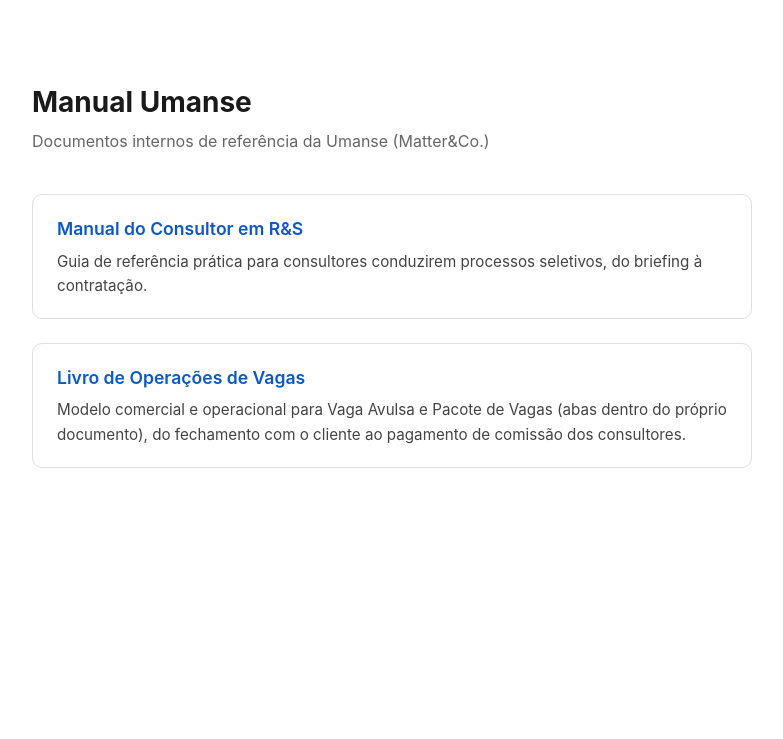
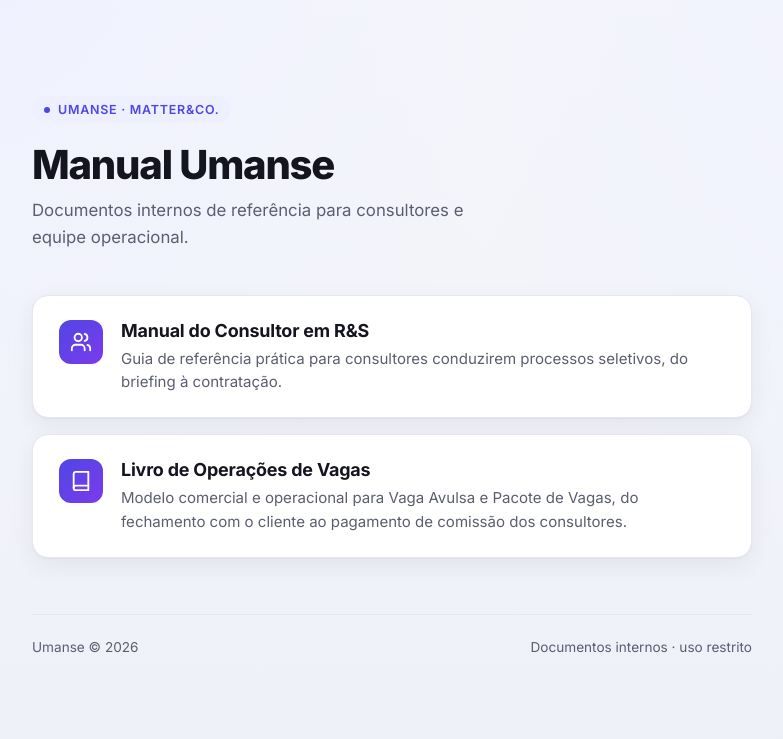
Before and after one commit to Bruno-Marques-MatterCo/manual-umanse, a plain HTML site: page index.html in a window 1280 px wide. Shown: the whole page, without its empty margins (248-1031 px from the left). Drawn offline with Linux system fonts and the light colour scheme.

Commit message:
Redesenha a página inicial com um visual mais elegante

```diff
--- a/index.html
+++ b/index.html
@@ -4,72 +4,214 @@
 <meta charset="UTF-8">
 <meta name="viewport" content="width=device-width, initial-scale=1.0">
 <title>Manual Umanse</title>
+<link rel="preconnect" href="https://fonts.googleapis.com">
+<link rel="preconnect" href="https://fonts.gstatic.com" crossorigin>
+<link href="https://fonts.googleapis.com/css2?family=Inter:wght@400;500;600;700;800&display=swap" rel="stylesheet">
 <style>
   :root {
     color-scheme: light dark;
+    --bg-1: #f6f7fb;
+    --bg-2: #eef0f8;
+    --surface: #ffffff;
+    --border: #e4e6f0;
+    --text: #14151f;
+    --text-muted: #5b5e70;
+    --accent: #4f46e5;
+    --accent-2: #7c3aed;
+    --accent-soft: #eef0ff;
+    --shadow: 0 1px 2px rgba(20,21,31,.04), 0 8px 24px rgba(20,21,31,.06);
+    --shadow-hover: 0 4px 10px rgba(20,21,31,.06), 0 16px 40px rgba(79,70,229,.14);
   }
+  @media (prefers-color-scheme: dark) {
+    :root {
+      --bg-1: #0b0c12;
+      --bg-2: #12131c;
+      --surface: #161826;
+      --border: #262838;
+      --text: #f1f2f8;
+      --text-muted: #9497ab;
+      --accent: #818cf8;
+      --accent-2: #a78bfa;
+      --accent-soft: rgba(129,140,248,.12);
+      --shadow: 0 1px 2px rgba(0,0,0,.3), 0 8px 24px rgba(0,0,0,.35);
+      --shadow-hover: 0 4px 10px rgba(0,0,0,.4), 0 16px 40px rgba(129,140,248,.18);
+    }
+  }
+  * { box-sizing: border-box; }
   body {
-    font-family: -apple-system, BlinkMacSystemFont, "Segoe UI", Roboto, Helvetica, Arial, sans-serif;
+    margin: 0;
+    min-height: 100vh;
+    font-family: 'Inter', -apple-system, BlinkMacSystemFont, "Segoe UI", Roboto, Helvetica, Arial, sans-serif;
+    background:
+      radial-gradient(circle at 15% -10%, var(--accent-soft), transparent 45%),
+      radial-gradient(circle at 100% 0%, var(--accent-soft), transparent 40%),
+      linear-gradient(180deg, var(--bg-1), var(--bg-2));
+    color: var(--text);
+    display: flex;
+    justify-content: center;
+    padding: 96px 24px 64px;
+  }
+  main {
+    width: 100%;
     max-width: 720px;
-    margin: 80px auto;
-    padding: 0 24px;
-    line-height: 1.6;
-    color: #1a1a1a;
+  }
+  .eyebrow {
+    display: inline-flex;
+    align-items: center;
+    gap: 8px;
+    font-size: 0.78rem;
+    font-weight: 600;
+    letter-spacing: .06em;
+    text-transform: uppercase;
+    color: var(--accent);
+    background: var(--accent-soft);
+    padding: 6px 12px;
+    border-radius: 999px;
+    margin-bottom: 20px;
+  }
+  .eyebrow .dot {
+    width: 6px;
+    height: 6px;
+    border-radius: 50%;
+    background: var(--accent);
   }
   h1 {
-    font-size: 1.75rem;
-    margin-bottom: 0.25rem;
+    font-size: 2.5rem;
+    font-weight: 800;
+    letter-spacing: -0.03em;
+    margin: 0 0 10px;
+    line-height: 1.1;
   }
   p.subtitle {
-    color: #666;
-    margin-top: 0;
-    margin-bottom: 2.5rem;
+    color: var(--text-muted);
+    font-size: 1.05rem;
+    margin: 0 0 44px;
+    max-width: 46ch;
+    line-height: 1.6;
   }
   ul {
     list-style: none;
     padding: 0;
+    margin: 0;
+    display: flex;
+    flex-direction: column;
+    gap: 16px;
   }
-  li {
-    margin-bottom: 1.5rem;
-    padding: 20px 24px;
-    border: 1px solid #e0e0e0;
-    border-radius: 10px;
+  li a.card {
+    position: relative;
+    display: flex;
+    align-items: flex-start;
+    gap: 18px;
+    text-decoration: none;
+    color: inherit;
+    background: var(--surface);
+    border: 1px solid var(--border);
+    border-radius: 16px;
+    padding: 24px 26px;
+    box-shadow: var(--shadow);
+    transition: transform .18s ease, box-shadow .18s ease, border-color .18s ease;
   }
-  a {
-    color: #0a58ca;
-    font-weight: 600;
-    font-size: 1.1rem;
-    text-decoration: none;
+  li a.card:hover,
+  li a.card:focus-visible {
+    transform: translateY(-3px);
+    box-shadow: var(--shadow-hover);
+    border-color: transparent;
   }
-  a:hover {
-    text-decoration: underline;
+  .icon {
+    flex: none;
+    width: 44px;
+    height: 44px;
+    border-radius: 12px;
+    display: flex;
+    align-items: center;
+    justify-content: center;
+    background: linear-gradient(135deg, var(--accent), var(--accent-2));
+    color: #fff;
   }
-  li p {
-    margin: 6px 0 0;
-    color: #444;
-    font-size: 0.95rem;
+  .icon svg { width: 22px; height: 22px; }
+  .card-body { flex: 1; min-width: 0; }
+  .card-title {
+    display: flex;
+    align-items: center;
+    gap: 8px;
+    font-size: 1.12rem;
+    font-weight: 700;
+    letter-spacing: -0.01em;
+    margin: 0 0 6px;
   }
-  @media (prefers-color-scheme: dark) {
-    body { color: #eee; }
-    p.subtitle { color: #aaa; }
-    li { border-color: #333; }
-    a { color: #6ea8fe; }
-    li p { color: #bbb; }
+  .card-title .arrow {
+    opacity: 0;
+    transform: translateX(-4px);
+    transition: opacity .18s ease, transform .18s ease;
+    color: var(--accent);
+  }
+  li a.card:hover .arrow,
+  li a.card:focus-visible .arrow {
+    opacity: 1;
+    transform: translateX(0);
+  }
+  .card-desc {
+    margin: 0;
+    color: var(--text-muted);
+    font-size: 0.94rem;
+    line-height: 1.55;
+  }
+  footer {
+    margin-top: 56px;
+    padding-top: 24px;
+    border-top: 1px solid var(--border);
+    color: var(--text-muted);
+    font-size: 0.85rem;
+    display: flex;
+    justify-content: space-between;
+    flex-wrap: wrap;
+    gap: 8px;
+  }
+  footer a {
+    color: var(--text-muted);
+  }
+  @media (max-width: 480px) {
+    h1 { font-size: 2rem; }
+    li a.card { padding: 20px; gap: 14px; }
   }
 </style>
 </head>
 <body>
+  <main>
+    <span class="eyebrow"><span class="dot"></span>Umanse &middot; Matter&amp;Co.</span>
     <h1>Manual Umanse</h1>
-  <p class="subtitle">Documentos internos de referência da Umanse (Matter&amp;Co.)</p>
+    <p class="subtitle">Documentos internos de referência para consultores e equipe operacional.</p>
+
     <ul>
       <li>
-      <a href="./manual-consultor-rs.html">Manual do Consultor em R&amp;S</a>
-      <p>Guia de referência prática para consultores conduzirem processos seletivos, do briefing à contratação.</p>
+        <a class="card" href="./manual-consultor-rs.html">
+          <span class="icon" aria-hidden="true">
+            <svg viewBox="0 0 24 24" fill="none" stroke="currentColor" stroke-width="2" stroke-linecap="round" stroke-linejoin="round"><path d="M16 21v-2a4 4 0 0 0-4-4H6a4 4 0 0 0-4 4v2"/><circle cx="9" cy="7" r="4"/><path d="M22 21v-2a4 4 0 0 0-3-3.87"/><path d="M16 3.13a4 4 0 0 1 0 7.75"/></svg>
+          </span>
+          <span class="card-body">
+            <span class="card-title">Manual do Consultor em R&amp;S <span class="arrow">&rarr;</span></span>
+            <p class="card-desc">Guia de referência prática para consultores conduzirem processos seletivos, do briefing à contratação.</p>
+          </span>
+        </a>
       </li>
       <li>
-      <a href="./livro-operacoes-de-vagas.html">Livro de Operações de Vagas</a>
-      <p>Modelo comercial e operacional para Vaga Avulsa e Pacote de Vagas (abas dentro do próprio documento), do fechamento com o cliente ao pagamento de comissão dos consultores.</p>
+        <a class="card" href="./livro-operacoes-de-vagas.html">
+          <span class="icon" aria-hidden="true">
+            <svg viewBox="0 0 24 24" fill="none" stroke="currentColor" stroke-width="2" stroke-linecap="round" stroke-linejoin="round"><path d="M4 19.5A2.5 2.5 0 0 1 6.5 17H20"/><path d="M6.5 2H20v20H6.5A2.5 2.5 0 0 1 4 19.5v-15A2.5 2.5 0 0 1 6.5 2z"/></svg>
+          </span>
+          <span class="card-body">
+            <span class="card-title">Livro de Operações de Vagas <span class="arrow">&rarr;</span></span>
+            <p class="card-desc">Modelo comercial e operacional para Vaga Avulsa e Pacote de Vagas, do fechamento com o cliente ao pagamento de comissão dos consultores.</p>
+          </span>
+        </a>
       </li>
     </ul>
+
+    <footer>
+      <span>Umanse &copy; <span id="year"></span></span>
+      <span>Documentos internos &middot; uso restrito</span>
+    </footer>
+  </main>
+  <script>document.getElementById('year').textContent = new Date().getFullYear();</script>
 </body>
 </html>
```
Lines whose indentation alone changed are shown as unchanged.
